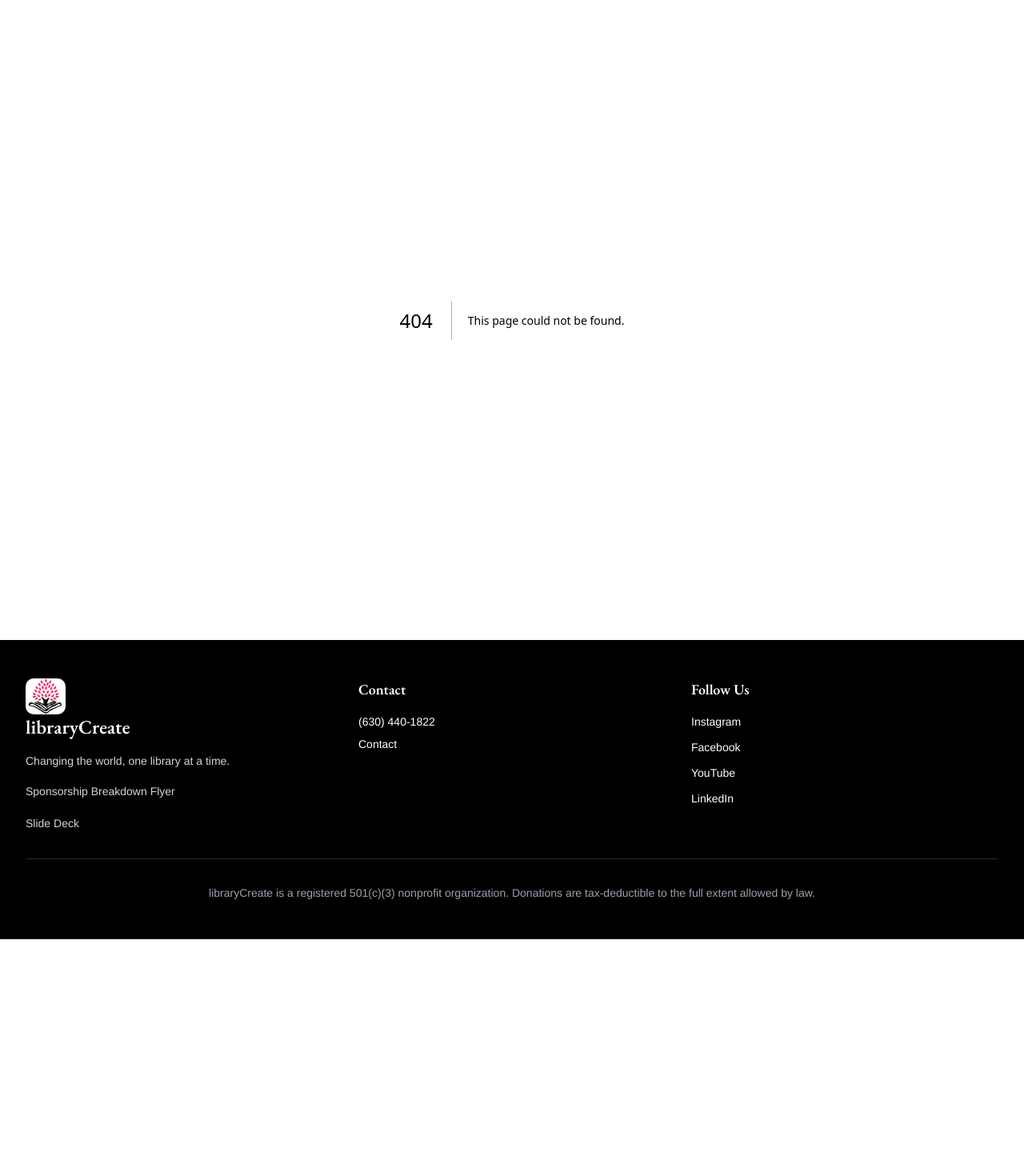
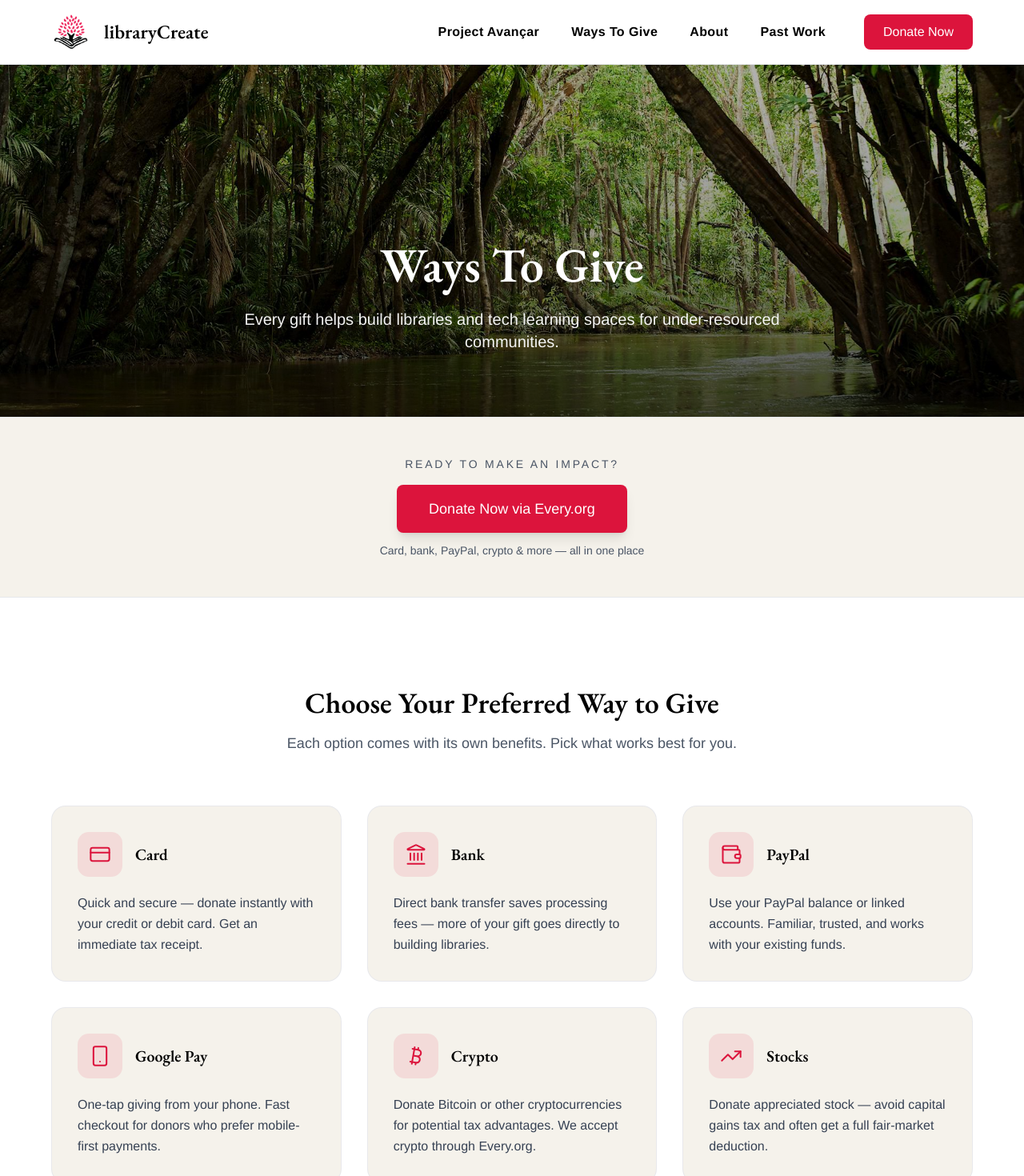
Before and after one commit to nikunjt0/librarycreate, a Next.js app: page /ways-to-give in a window 1280 px wide. Before the commit this address had no page. Shown: the top 1470 px of the page at 80% size. Before the commit the page ends 1174 px from the top, so only its background shows below. Built offline with nearby package versions, Linux system fonts and the light colour scheme.

Commit message:
added ways to give

```diff
--- a/app/page.tsx
+++ b/app/page.tsx
@@ -242,7 +242,7 @@ export default function Home() {
                     className="text-4xl md:text-5xl font-bold text-[#DC143C]"
                     style={{ fontFamily: 'var(--font-garamond), Garamond, serif' }}
                   >
-                    $10,515
+                    $10,520
                   </span>
                   <span
                     className="text-xl md:text-2xl text-gray-700"
--- /dev/null
+++ b/app/ways-to-give/page.tsx
@@ -0,0 +1,192 @@
+"use client";
+
+import Image from "next/image";
+import Link from "next/link";
+import Navigation from "../../components/Navigation";
+import {
+  CreditCard,
+  Landmark,
+  Wallet,
+  Smartphone,
+  Bitcoin,
+  TrendingUp,
+  Building2,
+  Banknote,
+  Gift,
+} from "lucide-react";
+
+const PAYMENT_OPTIONS = [
+  {
+    icon: CreditCard,
+    title: "Card",
+    benefit:
+      "Quick and secure — donate instantly with your credit or debit card. Get an immediate tax receipt.",
+  },
+  {
+    icon: Landmark,
+    title: "Bank",
+    benefit:
+      "Direct bank transfer saves processing fees — more of your gift goes directly to building libraries.",
+  },
+  {
+    icon: Wallet,
+    title: "PayPal",
+    benefit:
+      "Use your PayPal balance or linked accounts. Familiar, trusted, and works with your existing funds.",
+  },
+  {
+    icon: Smartphone,
+    title: "Google Pay",
+    benefit:
+      "One-tap giving from your phone. Fast checkout for donors who prefer mobile-first payments.",
+  },
+  {
+    icon: Bitcoin,
+    title: "Crypto",
+    benefit:
+      "Donate Bitcoin or other cryptocurrencies for potential tax advantages. We accept crypto through Every.org.",
+  },
+  {
+    icon: TrendingUp,
+    title: "Stocks",
+    benefit:
+      "Donate appreciated stock — avoid capital gains tax and often get a full fair-market deduction.",
+  },
+  {
+    icon: Building2,
+    title: "DAF",
+    benefit:
+      "Donor Advised Funds make it easy to recommend libraryCreate. Grant directly from your DAF for streamlined giving.",
+  },
+  {
+    icon: Banknote,
+    title: "Venmo",
+    benefit:
+      "Split a donation with friends or give on the go. Venmo connects to your existing account for simple giving.",
+  },
+  {
+    icon: Gift,
+    title: "Gift Card",
+    benefit:
+      "Redeem or purchase gift cards to support us — a thoughtful way to give that still delivers impact.",
+  },
+] as const;
+
+export default function WaysToGivePage() {
+  return (
+    <div className="min-h-screen bg-white pt-20 md:pt-0">
+      <Navigation />
+
+      {/* Hero Section with Amazon Rainforest */}
+      <section className="relative w-full min-h-[45vh] md:min-h-[55vh]">
+        <Image
+          src="/images/ways-to-give/AmazonRainforest.jpg"
+          alt="Amazon rainforest — supporting libraries that nurture growth"
+          fill
+          className="object-cover object-center"
+          priority
+        />
+        <div className="absolute inset-0 bg-gradient-to-t from-black/70 via-black/40 to-black/30" />
+        <div className="absolute inset-0 flex flex-col items-center justify-end pb-12 md:pb-20 px-8 text-center">
+          <h1
+            className="text-4xl md:text-5xl lg:text-6xl font-semibold text-white leading-tight max-w-4xl"
+            style={{ fontFamily: "var(--font-garamond), Garamond, serif" }}
+          >
+            Ways To Give
+          </h1>
+          <p
+            className="text-lg md:text-xl text-white/95 mt-4 max-w-2xl"
+            style={{ fontFamily: '"Helvetica Neue", Helvetica, Arial, sans-serif' }}
+          >
+            Every gift helps build libraries and tech learning spaces for under-resourced communities.
+          </p>
+        </div>
+      </section>
+
+      {/* Donate CTA */}
+      <section className="w-full py-12 bg-[#F5F2EB] border-t border-b border-gray-200">
+        <div className="max-w-4xl mx-auto px-8 text-center">
+          <p
+            className="text-sm uppercase tracking-[0.2em] text-gray-600 mb-4"
+            style={{ fontFamily: '"Helvetica Neue", Helvetica, Arial, sans-serif' }}
+          >
+            Ready to make an impact?
+          </p>
+          <Link
+            href="https://www.every.org/librarycreate?theme_color=DC143C&utm_campaign=donate-link#/donate"
+            target="_blank"
+            rel="noopener noreferrer"
+            className="inline-flex items-center gap-2 bg-[#DC143C] text-white px-10 py-4 rounded-md hover:bg-[#B9122A] transition-all text-lg font-medium shadow-lg hover:shadow-xl"
+            style={{ fontFamily: '"Helvetica Neue", Helvetica, Arial, sans-serif' }}
+          >
+            Donate Now via Every.org
+          </Link>
+          <p
+            className="text-sm text-gray-600 mt-3"
+            style={{ fontFamily: '"Helvetica Neue", Helvetica, Arial, sans-serif' }}
+          >
+            Card, bank, PayPal, crypto & more — all in one place
+          </p>
+        </div>
+      </section>
+
+      {/* Payment Options Grid */}
+      <section className="w-full py-20 md:py-28 bg-white">
+        <div className="max-w-7xl mx-auto px-8 sm:px-12 lg:px-16">
+          <h2
+            className="text-3xl md:text-4xl font-semibold text-black mb-4 text-center"
+            style={{ fontFamily: "var(--font-garamond), Garamond, serif" }}
+          >
+            Choose Your Preferred Way to Give
+          </h2>
+          <p
+            className="text-lg text-gray-600 text-center max-w-2xl mx-auto mb-16"
+            style={{ fontFamily: '"Helvetica Neue", Helvetica, Arial, sans-serif' }}
+          >
+            Each option comes with its own benefits. Pick what works best for you.
+          </p>
+
+          <div className="grid grid-cols-1 sm:grid-cols-2 lg:grid-cols-3 gap-8">
+            {PAYMENT_OPTIONS.map(({ icon: Icon, title, benefit }) => (
+              <div
+                key={title}
+                className="group relative bg-[#F5F2EB] rounded-2xl p-8 border border-gray-200/80 hover:border-[#DC143C]/40 hover:shadow-xl transition-all duration-300"
+              >
+                <div className="flex items-center gap-4 mb-5">
+                  <div className="flex items-center justify-center w-14 h-14 rounded-xl bg-[#DC143C]/10 text-[#DC143C] group-hover:bg-[#DC143C] group-hover:text-white transition-colors duration-300">
+                    <Icon className="w-7 h-7" strokeWidth={1.75} />
+                  </div>
+                  <h3
+                    className="text-xl font-semibold text-black"
+                    style={{ fontFamily: "var(--font-garamond), Garamond, serif" }}
+                  >
+                    {title}
+                  </h3>
+                </div>
+                <p
+                  className="text-gray-700 leading-relaxed"
+                  style={{ fontFamily: '"Helvetica Neue", Helvetica, Arial, sans-serif' }}
+                >
+                  {benefit}
+                </p>
+              </div>
+            ))}
+          </div>
+
+          {/* Bottom CTA */}
+          <div className="mt-20 text-center">
+            <Link
+              href="https://www.every.org/librarycreate?theme_color=DC143C&utm_campaign=donate-link#/donate"
+              target="_blank"
+              rel="noopener noreferrer"
+              className="inline-block bg-[#DC143C] text-white px-10 py-4 rounded-md hover:bg-[#B9122A] transition-colors text-lg font-medium shadow-lg hover:shadow-xl"
+              style={{ fontFamily: '"Helvetica Neue", Helvetica, Arial, sans-serif' }}
+            >
+              Give with Your Preferred Method
+            </Link>
+          </div>
+        </div>
+      </section>
+    </div>
+  );
+}
--- a/components/Navigation.tsx
+++ b/components/Navigation.tsx
@@ -11,6 +11,7 @@ export default function Navigation() {
   const menuItems = [
     { label: 'Home', ariaLabel: 'Go to home page', link: '/' },
     { label: 'Project Avançar', ariaLabel: 'Learn about Project Avançar', link: '/project-avancar' },
+    { label: 'Ways To Give', ariaLabel: 'Explore ways to give', link: '/ways-to-give' },
     { label: 'About', ariaLabel: 'Learn about us', link: '/about' },
     { label: 'Past Work', ariaLabel: 'View our past work', link: '/past-work' },
     { label: 'Donate Now', ariaLabel: 'Donate to libraryCreate', link: 'https://www.zeffy.com/en-US/donation-form/donate-to-make-a-difference-6446' }
@@ -67,6 +68,13 @@ export default function Navigation() {
                   Project Avançar
                 </Link>
                 <Link
+                  href="/ways-to-give"
+                  className="text-black hover:text-gray-700 transition-colors text-base font-bold tracking-wide cursor-pointer"
+                  style={{ fontFamily: '"Helvetica Neue", Helvetica, Arial, sans-serif', pointerEvents: 'auto' }}
+                >
+                  Ways To Give
+                </Link>
+                <Link
                   href="/about"
                   className="text-black hover:text-gray-700 transition-colors text-base font-bold tracking-wide cursor-pointer"
                   style={{ fontFamily: '"Helvetica Neue", Helvetica, Arial, sans-serif', pointerEvents: 'auto' }}
```
Also changed, not shown: public/images/ways-to-give/AmazonRainforest.jpg (added).
